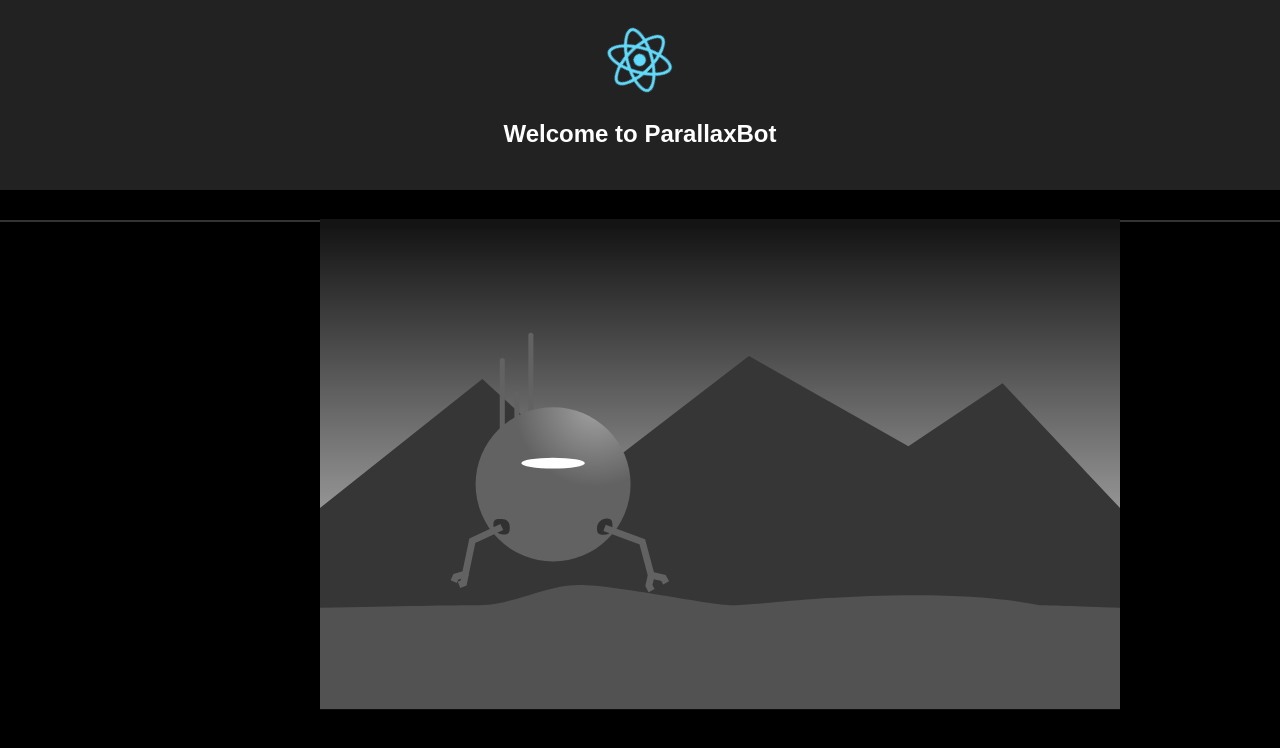
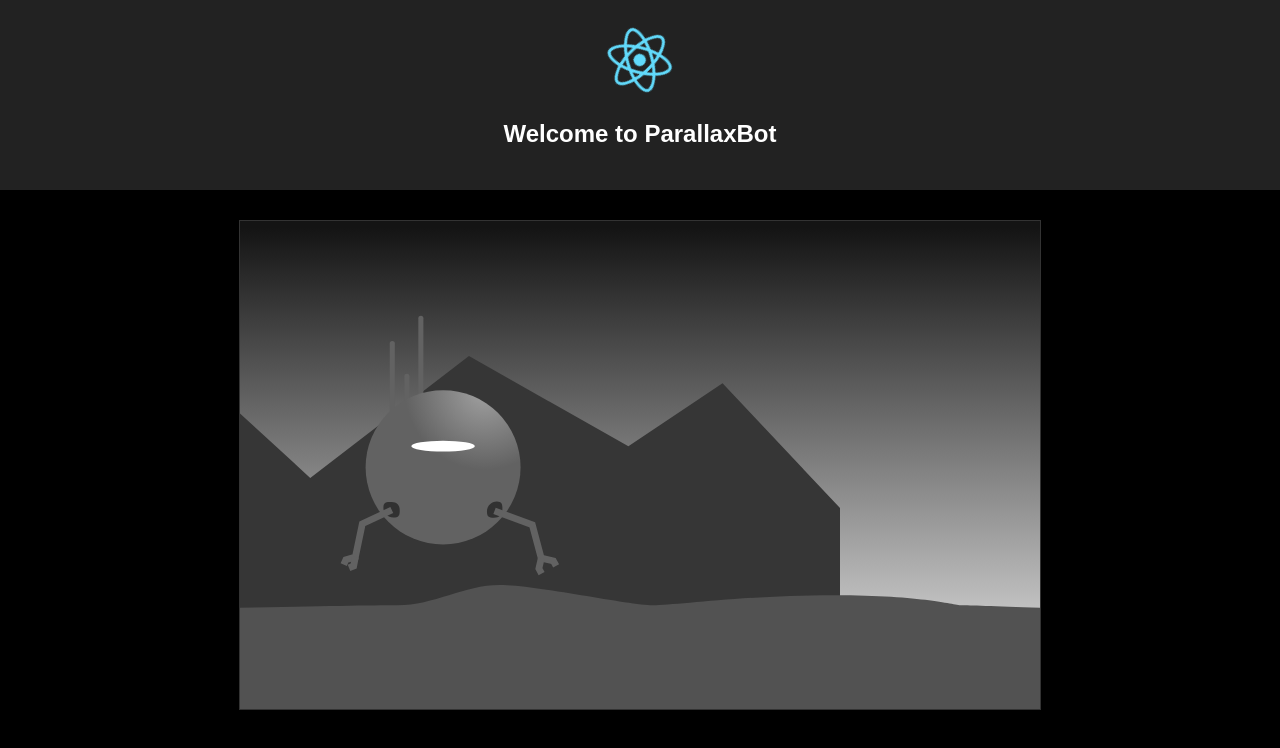
Before and after one commit to mandarenee/parallaxabot, a React (Create React App) app: page / in a window 1280 px wide. Shown: the top 748 px of the page. Built offline with nearby package versions, Linux system fonts and the light colour scheme.

Commit message:
Background movement and updating container to be centered and hide overflow

```diff
--- a/src/App.css
+++ b/src/App.css
@@ -32,8 +32,14 @@ html {
 }
 
 .container {
+  position: absolute;
+  left: 0;
+  right: 0;
   margin: 30px auto;
   border: 1px solid #333;
+  width: 800px;
+  height: 488px;
+  overflow: hidden;
 }
 
 /*--extend--*/
@@ -44,15 +50,15 @@ html {
   backface-visibility: hidden;
   perspective: 1000;
 }
-
+/*
 .fore, .mid, .bk, .container {
   @extend .area;
-}
+} */
 
 .robot {
   position: absolute;
-  top: 330px;
-  left: 450px;
+  bottom: 130px;
+  left: 100px;
   width: 220px;
   height: 266px;
   backface-visibility: hidden;
@@ -63,29 +69,23 @@ html {
 
 .fore {
   position: absolute;
-  top: 585px;
-  left: 320px;
-  transform: translateZ(0);
-  animation: bk 7s -5s linear infinite;
+  bottom: 0px;
+  left: 0px;
   z-index: 500;
 }
 
 .mid {
   position: absolute;
-  top: 356px;
-  left: 320px;
-  animation: bk 15s -5s linear infinite;
-  transform: translateZ(0);
+  bottom: -1px;
+  left: 0px;
   z-index: 400;
 }
 
 
 .bk {
   position: absolute;
-  top: 219px;
-  left: 320px;
-  animation: bk 20s -5s linear infinite;
-  transform: translateZ(0);
+  bottom: 0px;
+  left: 0px;
   z-index: 300;
 }
 
--- a/src/Background/Background.js
+++ b/src/Background/Background.js
@@ -1,4 +1,5 @@
 import React, { Component } from 'react'
+import './Background.css'
 
 class Background extends Component {
     render() {
--- /dev/null
+++ b/src/Background/Mountain.css
@@ -0,0 +1,12 @@
+.mid {
+    animation: Background-slide 6s linear infinite
+}
+
+@keyframes Background-slide {
+    from {
+        transform: translate(0, 0);
+    }
+    to {
+        transform: translate(-800px, 0);
+    }
+}
--- a/src/Background/Mountains.js
+++ b/src/Background/Mountains.js
@@ -1,4 +1,5 @@
 import React, { Component } from 'react'
+import './Mountain.css'
 
 class Mountain extends Component {
     render() {
```
Also changed, not shown: package.json (line endings or trailing spaces), src/Background/Background.css (added).
